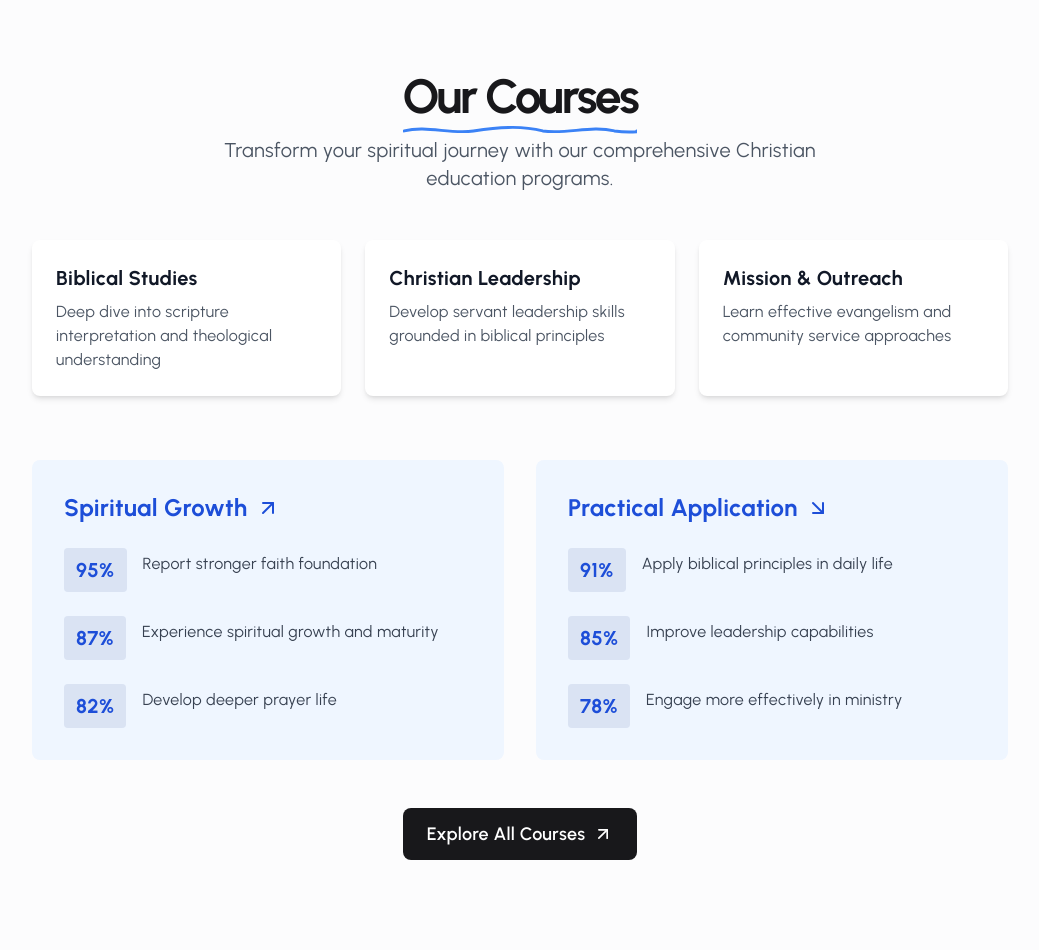
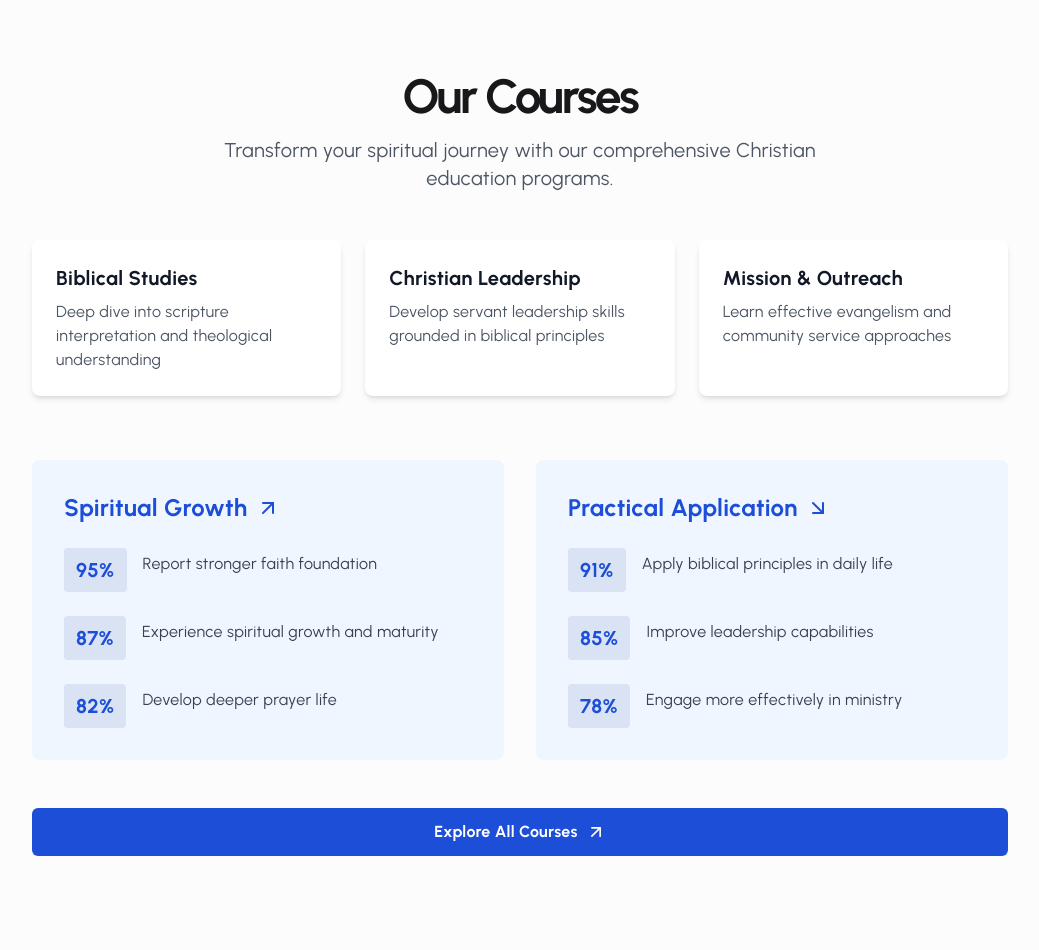
Before and after one commit to K-njeru/godly, a Next.js app: page / in a window 1280 px wide. Shown: the part 1740-2690 px from the top of the page, without its empty margins (120-1159 px from the left). Built offline with nearby package versions, Linux system fonts and the light colour scheme.

Commit message:
`Updated CoursesSection and PartnersSection components with minor styling changes`

```diff
--- a/src/components/CoursesSection.tsx
+++ b/src/components/CoursesSection.tsx
@@ -56,20 +56,6 @@ export default function CoursesSection() {
                 <div className="flex flex-col gap-4 text-center mb-12">
                     <h2 className="text-3xl font-bold tracking-tighter sm:text-4xl md:text-5xl text-primary relative inline-block mx-auto">
                         Our Courses
-            {/* Decorative Underline */}
-            <svg
-              className="absolute -bottom-4 left-0 w-full h-4 text-blue-500 dark:text-blue-400"
-              viewBox="0 0 200 12"
-              fill="none"
-              xmlns="http://www.w3.org/2000/svg"
-            >
-              <path
-                d="M1 8.5C20 3.5 40 11.5 60 8.5C80 5.5 100 3.5 119 8.5C140 11.5 160 3.5 180 8.5C200 11.5 220 5.5 199 8.5"
-                stroke="currentColor"
-                strokeWidth="2.5"
-                strokeLinecap="round"
-              />
-            </svg>
                     </h2>
                     <p className="text-gray-600 dark:text-gray-400 md:text-xl max-w-2xl mx-auto">
                         Transform your spiritual journey with our comprehensive Christian education programs.
@@ -150,7 +136,7 @@ export default function CoursesSection() {
                 >
                     <Link
                         href="/courses"
-            className="inline-flex items-center justify-center px-6 py-3 text-lg font-semibold text-white bg-primary rounded-lg hover:bg-primary/90 transition-colors"
+                        className="w-full flex items-center justify-center rounded-md bg-blue-700 px-6 py-3 text-md text-white font-bold hover:bg-transparent hover:text-foreground hover:border hover:border-blue-500"
                     >
                         Explore All Courses
                         <ArrowUpRight className="ml-2 h-5 w-5" />
--- a/src/components/PartnersSection.tsx
+++ b/src/components/PartnersSection.tsx
@@ -80,7 +80,7 @@ export default function PartnersSection() {
                 `}
               >
                 {/* Large Number */}
-                <span className="absolute -top-6 -left-6 text-[120px] font-bold opacity-20 text-white">
+                <span className="absolute -top-6 -left-5 text-[120px] font-bold opacity-20 text-white">
                   {type.number}
                 </span>
 
```
Lines whose indentation alone changed are shown as unchanged.
